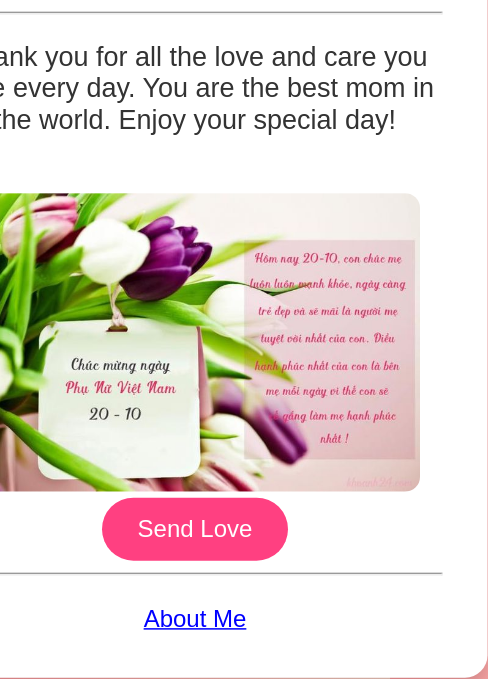
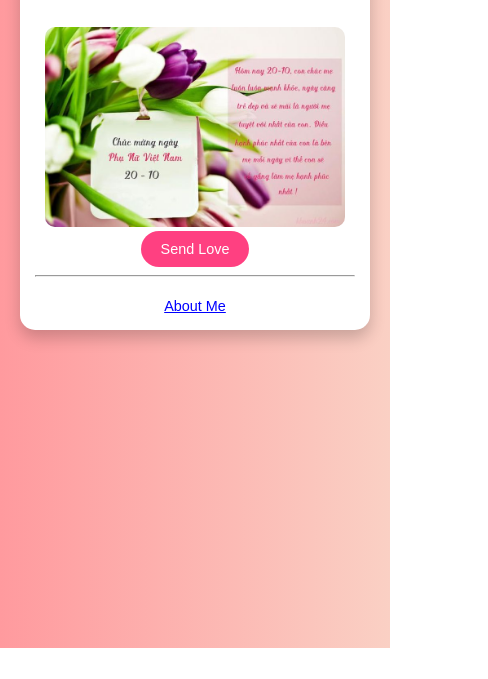
Before and after one commit to trinhdoanh/momcard, a plain HTML site: page index.html in a window 390 px wide. Shown: the part 196-875 px from the top of the page, 488 px wide, since content can reach past the window. After the commit the page ends 844 px from the top, so only its background shows below. Drawn offline with Linux system fonts and the light colour scheme.

Commit message:
Update index.html

```diff
--- a/index.html
+++ b/index.html
@@ -4,6 +4,7 @@
   <meta charset="UTF-8">
   <meta name="viewport" content="width=device-width, initial-scale=1.0">
   <title>Happy Women's Day, Mom!</title>
+  <!---->
   <style>
     body {
       font-family: 'Arial', sans-serif;
@@ -13,23 +14,27 @@
       justify-content: center;
       align-items: center;
       height: 100vh;
+      padding: 20px;
     }
     .card {
       background-color: white;
-      padding: 30px;
+      padding: 20px;
       border-radius: 15px;
       box-shadow: 0 8px 16px rgba(0,0,0,0.2);
       text-align: center;
+      width: 100%;
       max-width: 400px;
-      transform: scale(1.5); /* Scale the content by 1.5 times */
+      box-sizing: border-box;
     }
     h1 {
       color: #ff4081;
       font-family: 'Georgia', serif;
+      font-size: 1.8rem;
     }
     p {
-      font-size: 18px;
+      font-size: 1rem;
       color: #333;
+      margin: 10px 0;
     }
     .btn {
       padding: 12px 24px;
@@ -38,7 +43,7 @@
       border: none;
       border-radius: 25px;
       cursor: pointer;
-      font-size: 16px;
+      font-size: 1rem;
       transition: background-color 0.3s ease;
     }
     .btn:hover {
@@ -47,6 +52,8 @@
     .card img {
       border-radius: 10px;
       margin-top: 20px;
+      max-width: 100%;
+      height: auto;
     }
     .link-container {
       margin-top: 20px;
@@ -54,6 +61,29 @@
     .link-container a {
       color: blue;
       text-decoration: underline;
+      font-size: 1rem;
+    }
+    @media (max-width: 600px) {
+      body {
+        height: auto;
+        padding: 20px;
+      }
+      .card {
+        padding: 15px;
+      }
+      h1 {
+        font-size: 1.5rem;
+      }
+      p {
+        font-size: 0.9rem;
+      }
+      .btn {
+        padding: 10px 20px;
+        font-size: 0.9rem;
+      }
+      .link-container a {
+        font-size: 0.9rem;
+      }
     }
   </style>
 </head>
```
